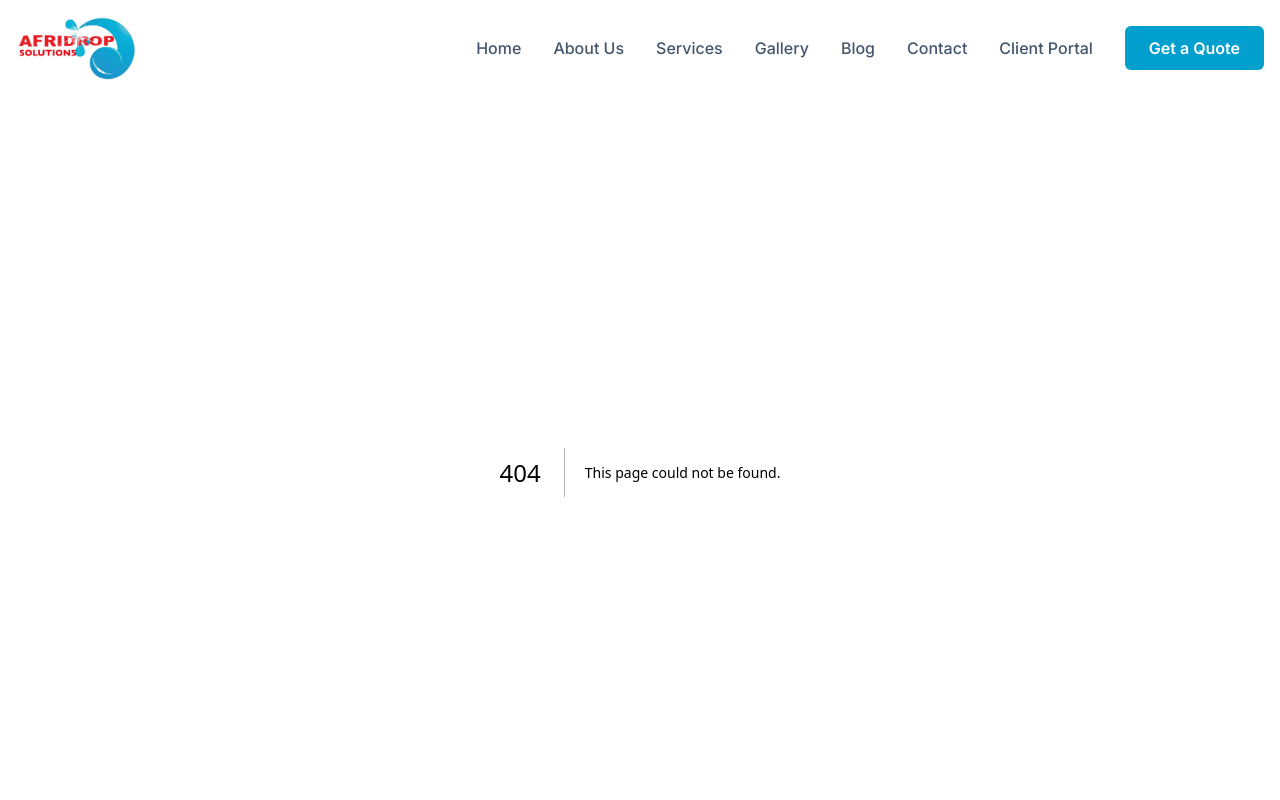
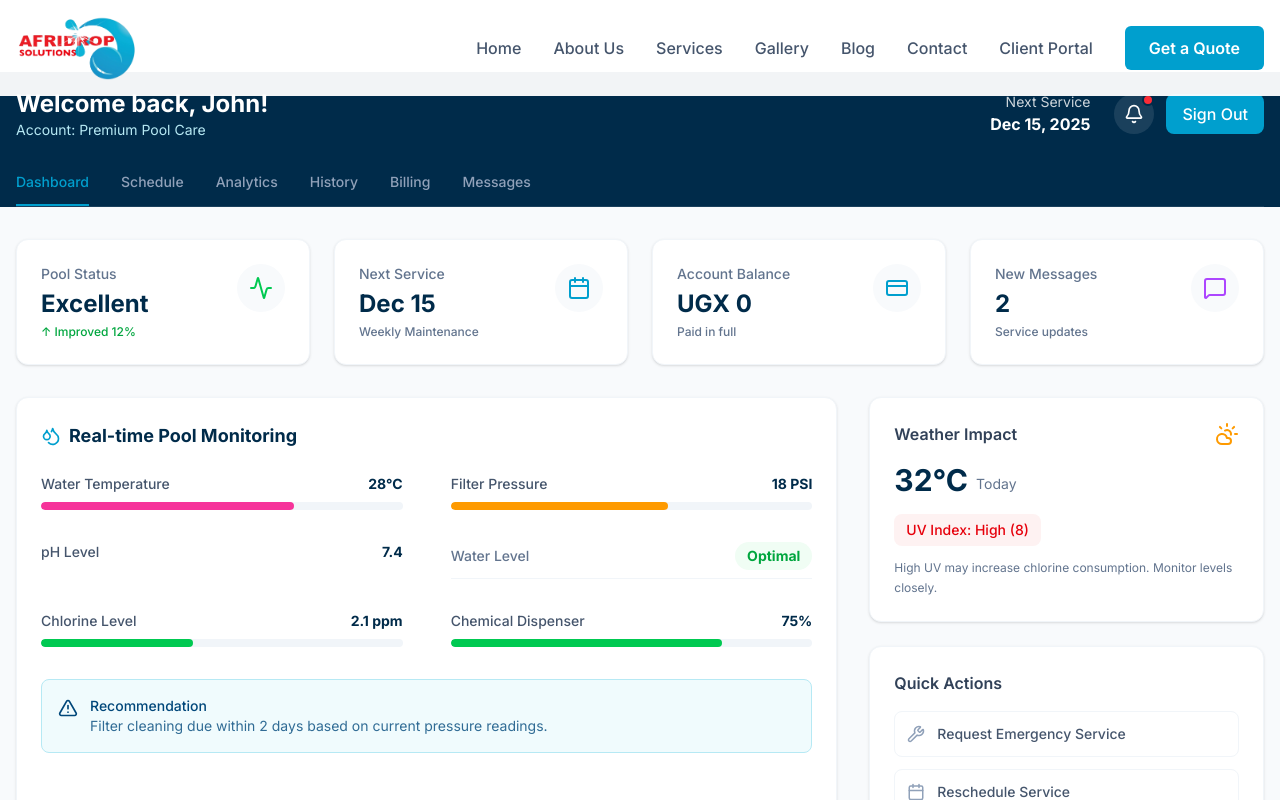
Before and after one commit to Festo-Wampamba/Afridrop, a Next.js app: page /portal/dashboard in a window 1280 px wide. Before the commit this address had no page. Shown: the top 800 px of the page. Built offline with nearby package versions, Linux system fonts and the light colour scheme.

Commit message:
feat(dashboard): Add Client Portal Dashboard
- Implement dashboard view with KPI cards and metrics
- Includes real-time pool monitoring visuals
- Weather widget and quick actions panel

```diff
--- /dev/null
+++ b/src/app/portal/dashboard/page.tsx
@@ -0,0 +1,206 @@
+'use client';
+
+import {
+  Bell, Calendar, CreditCard, Droplets, Thermometer,
+  Activity, MessageSquare, Wrench, AlertTriangle, CloudSun
+} from 'lucide-react';
+import Link from 'next/link';
+import { useState } from 'react';
+
+export default function DashboardPage() {
+  const [activeTab, setActiveTab] = useState('dashboard');
+
+  return (
+    <div className="min-h-screen bg-slate-50">
+      {/* Top Navigation Bar */}
+      <header className="bg-[#002B4A] text-white">
+        <div className="container mx-auto px-4 py-4 flex flex-col md:flex-row justify-between items-center gap-4">
+          <div>
+            <h1 className="text-2xl font-bold">Welcome back, John!</h1>
+            <p className="text-[#B6E9F4] text-sm">Account: Premium Pool Care</p>
+          </div>
+          <div className="flex items-center gap-6">
+            <div className="text-right hidden md:block">
+              <p className="text-sm opacity-80">Next Service</p>
+              <p className="font-bold">Dec 15, 2025</p>
+            </div>
+            <div className="flex gap-3">
+              <button className="bg-white/10 hover:bg-white/20 p-2.5 rounded-full relative">
+                <Bell size={20} />
+                <span className="absolute top-0 right-0 w-3 h-3 bg-red-500 rounded-full border-2 border-[#002B4A]"></span>
+              </button>
+              <Link href="/portal/login" className="bg-[#009FCE] hover:bg-[#007FA5] px-4 py-2 rounded-lg font-medium transition-colors">
+                Sign Out
+              </Link>
+            </div>
+          </div>
+        </div>
+
+        {/* Tab Navigation */}
+        <div className="container mx-auto px-4 mt-4 overflow-x-auto">
+          <nav className="flex gap-8 border-b border-white/10">
+            {['Dashboard', 'Schedule', 'Analytics', 'History', 'Billing', 'Messages'].map((tab) => (
+              <button
+                key={tab}
+                onClick={() => setActiveTab(tab.toLowerCase())}
+                className={`pb-3 font-medium text-sm whitespace-nowrap transition-colors border-b-2 ${
+                  activeTab === tab.toLowerCase()
+                    ? 'border-[#009FCE] text-[#009FCE]'
+                    : 'border-transparent text-slate-400 hover:text-white'
+                }`}
+              >
+                {tab}
+              </button>
+            ))}
+          </nav>
+        </div>
+      </header>
+
+      {/* Main Content */}
+      <main className="container mx-auto px-4 py-8 space-y-8">
+
+        {/* KPI Cards */}
+        <section className="grid grid-cols-1 md:grid-cols-2 lg:grid-cols-4 gap-6">
+          <KPICard
+            title="Pool Status"
+            value="Excellent"
+            subtext="↑ Improved 12%"
+            icon={<Activity className="text-green-500" />}
+            status="success"
+          />
+          <KPICard
+            title="Next Service"
+            value="Dec 15"
+            subtext="Weekly Maintenance"
+            icon={<Calendar className="text-[#009FCE]" />}
+          />
+          <KPICard
+            title="Account Balance"
+            value="UGX 0"
+            subtext="Paid in full"
+            icon={<CreditCard className="text-[#009FCE]" />}
+          />
+          <KPICard
+            title="New Messages"
+            value="2"
+            subtext="Service updates"
+            icon={<MessageSquare className="text-purple-500" />}
+          />
+        </section>
+
+        <div className="grid grid-cols-1 lg:grid-cols-3 gap-8">
+
+          {/* Main Monitor Panel */}
+          <div className="lg:col-span-2 bg-white rounded-xl shadow-sm border border-slate-100 p-6">
+            <h2 className="text-lg font-bold text-[#002B4A] mb-6 flex items-center gap-2">
+              <Droplets size={20} className="text-[#009FCE]" /> Real-time Pool Monitoring
+            </h2>
+
+            <div className="grid grid-cols-1 md:grid-cols-2 gap-x-12 gap-y-8">
+              <MetricBar label="Water Temperature" value="28°C" max={40} current={28} color="bg-pink-500" />
+              <MetricBar label="Filter Pressure" value="18 PSI" max={30} current={18} color="bg-amber-500" />
+
+              <MetricBar label="pH Level" value="7.4" max={14} current={7.4} color="bg-green-500" optimal />
+              <div className="flex justify-between items-center pb-2 border-b border-slate-100">
+                <span className="text-sm font-medium text-slate-500">Water Level</span>
+                <span className="text-green-600 font-bold bg-green-50 px-3 py-1 rounded-full text-sm">Optimal</span>
+              </div>
+
+              <MetricBar label="Chlorine Level" value="2.1 ppm" max={5} current={2.1} color="bg-green-500" />
+              <MetricBar label="Chemical Dispenser" value="75%" max={100} current={75} color="bg-green-500" />
+            </div>
+
+            <div className="mt-8 bg-[#B6E9F4]/20 border border-[#B6E9F4] rounded-lg p-4 flex items-start gap-3">
+              <AlertTriangle className="text-[#00477A] shrink-0 mt-0.5" size={20} />
+              <div>
+                <p className="text-[#00477A] font-medium text-sm">Recommendation</p>
+                <p className="text-[#00477A]/80 text-sm">Filter cleaning due within 2 days based on current pressure readings.</p>
+              </div>
+            </div>
+          </div>
+
+          {/* Right Sidebar */}
+          <div className="space-y-6">
+
+            {/* Weather Widget */}
+            <div className="bg-white rounded-xl shadow-sm border border-slate-100 p-6">
+              <div className="flex justify-between items-start mb-4">
+                <h3 className="font-semibold text-slate-700">Weather Impact</h3>
+                <CloudSun className="text-amber-500" size={24} />
+              </div>
+              <div className="flex items-end gap-2 mb-4">
+                <span className="text-3xl font-bold text-[#002B4A]">32°C</span>
+                <span className="text-sm text-slate-500 mb-1">Today</span>
+              </div>
+              <div className="bg-red-50 text-red-600 px-3 py-1.5 rounded-lg text-sm font-medium inline-block mb-3">
+                UV Index: High (8)
+              </div>
+              <p className="text-xs text-slate-500 leading-relaxed">
+                High UV may increase chlorine consumption. Monitor levels closely.
+              </p>
+            </div>
+
+            {/* Quick Actions */}
+            <div className="bg-white rounded-xl shadow-sm border border-slate-100 p-6">
+              <h3 className="font-semibold text-slate-700 mb-4">Quick Actions</h3>
+              <div className="space-y-3">
+                <ActionButton icon={<Wrench size={18} />} label="Request Emergency Service" />
+                <ActionButton icon={<Calendar size={18} />} label="Reschedule Service" />
+                <ActionButton icon={<CreditCard size={18} />} label="Make Payment" />
+              </div>
+            </div>
+
+          </div>
+        </div>
+
+      </main>
+    </div>
+  );
+}
+
+function KPICard({ title, value, subtext, icon, status }: any) {
+  return (
+    <div className="bg-white p-6 rounded-xl shadow-sm border border-slate-100 flex items-start justify-between">
+      <div>
+        <p className="text-slate-500 text-sm font-medium mb-1">{title}</p>
+        <h3 className="text-2xl font-bold text-[#002B4A] mb-1">{value}</h3>
+        <p className={`text-xs font-medium ${status === 'success' ? 'text-green-600' : 'text-slate-500'}`}>
+          {subtext}
+        </p>
+      </div>
+      <div className="bg-slate-50 p-3 rounded-full">
+        {icon}
+      </div>
+    </div>
+  );
+}
+
+function MetricBar({ label, value, max, current, color, optimal }: any) {
+  const percentage = (current / max) * 100;
+
+  return (
+    <div>
+      <div className="flex justify-between items-center mb-2">
+        <span className="text-sm font-medium text-slate-600">{label}</span>
+        <span className="font-bold text-[#002B4A] text-sm">{value}</span>
+      </div>
+      {!optimal && (
+        <div className="h-2 w-full bg-slate-100 rounded-full overflow-hidden">
+          <div
+            className={`h-full ${color} rounded-full transition-all duration-1000`}
+            style={{ width: `${percentage}%` }}
+          />
+        </div>
+      )}
+    </div>
+  );
+}
+
+function ActionButton({ icon, label }: any) {
+  return (
+    <button className="w-full flex items-center gap-3 p-3 rounded-lg border border-slate-100 hover:border-[#009FCE] hover:bg-[#F0FAFC] transition-all text-slate-600 hover:text-[#00477A] text-sm font-medium group text-left">
+      <span className="text-slate-400 group-hover:text-[#009FCE] transition-colors">{icon}</span>
+      {label}
+    </button>
+  );
+}
```
